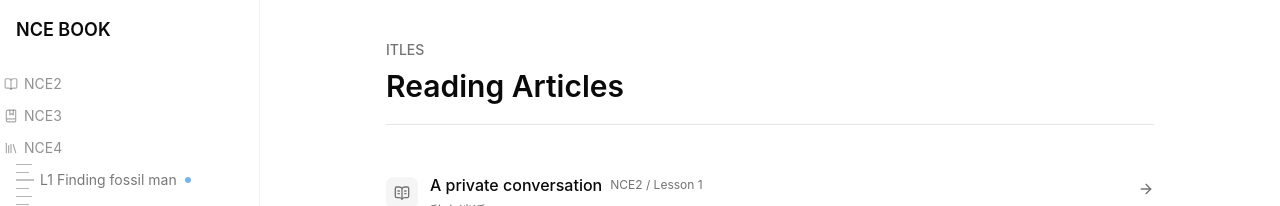
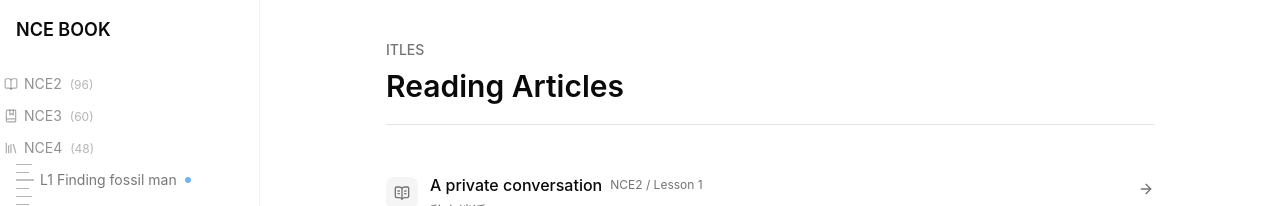
Before and after one commit to farisni/nce-nextjs, a Next.js app: page /itles in a window 1280 px wide. Shown: the top 206 px of the page. Built offline with nearby package versions, Linux system fonts and the light colour scheme.

Commit message:
feat: show item count in sidebar group labels

```diff
--- a/src/components/app-sidebar.tsx
+++ b/src/components/app-sidebar.tsx
@@ -15,6 +15,7 @@ const navGroups = [
   {
     label: "NCE2",
     icon: BookOpen,
+    count: nce2List.length,
     defaultOpen: false,
     items: nce2List.map((a) => ({
       id: a.id,
@@ -25,6 +26,7 @@ const navGroups = [
   {
     label: "NCE3",
     icon: BookMarked,
+    count: nce3List.length,
     defaultOpen: false,
     items: nce3List.map((a) => ({
       id: a.id,
@@ -35,6 +37,7 @@ const navGroups = [
   {
     label: "NCE4",
     icon: Library,
+    count: nce4List.length,
     defaultOpen: true,
     items: nce4List.map((a) => ({
       id: a.id,
@@ -45,6 +48,7 @@ const navGroups = [
   {
     label: "IELTS",
     icon: Globe,
+    count: ieltsList.length,
     defaultOpen: false,
     items: ieltsList.map((a) => ({
       id: a.id,
@@ -72,7 +76,7 @@ export function AppSidebar() {
         {navGroups.map((group) => (
           <Sidebar001Group
             key={group.label}
-            label={group.label}
+            label={<>{group.label} <span className="ml-1 text-xs text-foreground/30">({group.count})</span></>}
             icon={group.icon ? <group.icon className="size-3.5" /> : undefined}
             defaultOpen={group.defaultOpen}
             showChevron={false}
```
